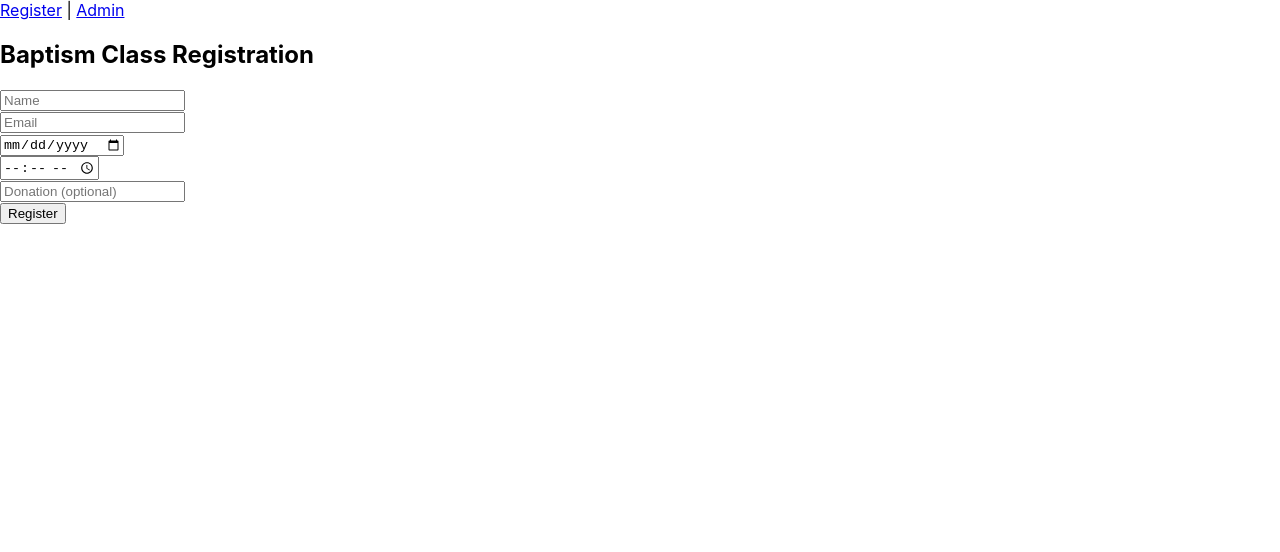
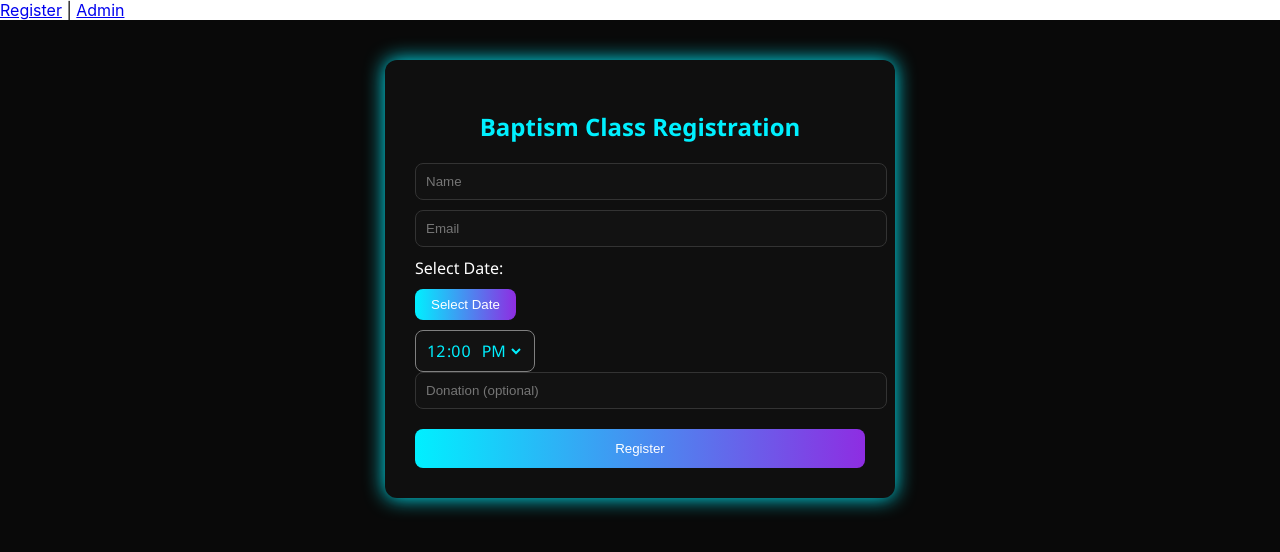
Before and after one commit to ambrenn23/COMP401_G6, a React (Create React App) app in the folder client/: page / in a window 1280 px wide. Shown: the top 552 px of the page. Built offline with nearby package versions, Linux system fonts and the light colour scheme.

Commit message:
Add UI design to Register page

```diff
--- a/client/package.json
+++ b/client/package.json
@@ -7,10 +7,12 @@
     "@testing-library/jest-dom": "^6.6.3",
     "@testing-library/react": "^16.3.0",
     "@testing-library/user-event": "^13.5.0",
-    "react": "^19.1.0",
-    "react-dom": "^19.1.0",
+    "react": "^18.2.0",
+    "react-day-picker": "^9.6.7",
+    "react-dom": "^18.2.0",
     "react-router-dom": "^7.6.0",
     "react-scripts": "5.0.1",
+    "react-time-picker": "^7.0.0",
     "web-vitals": "^2.1.4"
   },
   "scripts": {
--- /dev/null
+++ b/client/src/components/calendar.js
@@ -0,0 +1,54 @@
+import * as React from "react";
+import { DayPicker } from "react-day-picker";
+import "react-day-picker/dist/style.css";
+
+export function Calendar({ selected, onSelect }) {
+  const [isOpen, setIsOpen] = React.useState(false);
+
+  const handleSelect = (date) => {
+    if (onSelect) onSelect(date);
+    if (date) {
+      setIsOpen(false);
+    }
+  };
+
+  return (
+    <div>
+      <button
+        style={{
+          background: "linear-gradient(to right, #00f0ff, #8e2de2)",
+          border: "none",
+          padding: "8px 16px",
+          borderRadius: "8px",
+          color: "#fff",
+          cursor: "pointer",
+          marginBottom: "10px",
+        }}
+        onClick={() => setIsOpen(true)}
+      >
+        {selected ? "Change Date" : "Select Date"}
+      </button>
+
+      {isOpen && (
+        <div
+          style={{
+            background: "#0f0f0f",
+            padding: "10px",
+            borderRadius: "8px",
+          }}
+        >
+          <DayPicker
+            mode="single"
+            selected={selected}
+            onSelect={handleSelect}
+            showOutsideDays
+            styles={{
+              day_selected: { backgroundColor: "#00f0ff", color: "#000" },
+              day_today: { fontWeight: "bold", color: "#00f0ff" },
+            }}
+          />
+        </div>
+      )}
+    </div>
+  );
+}
--- a/client/src/index.css
+++ b/client/src/index.css
@@ -1,13 +1,25 @@
 body {
   margin: 0;
-  font-family: -apple-system, BlinkMacSystemFont, 'Segoe UI', 'Roboto', 'Oxygen',
-    'Ubuntu', 'Cantarell', 'Fira Sans', 'Droid Sans', 'Helvetica Neue',
+  font-family: -apple-system, BlinkMacSystemFont, "Segoe UI", "Roboto", "Oxygen",
+    "Ubuntu", "Cantarell", "Fira Sans", "Droid Sans", "Helvetica Neue",
     sans-serif;
   -webkit-font-smoothing: antialiased;
   -moz-osx-font-smoothing: grayscale;
 }
 
 code {
-  font-family: source-code-pro, Menlo, Monaco, Consolas, 'Courier New',
+  font-family: source-code-pro, Menlo, Monaco, Consolas, "Courier New",
     monospace;
 }
+
+.react-time-picker__wrapper {
+  background-color: #121212;
+  border-radius: 8px;
+  border: 1px solid #333;
+  padding: 8px;
+  color: #00f0ff;
+}
+.react-time-picker__clock {
+  background-color: #0f0f0f;
+  color: #00f0ff;
+}
--- a/client/src/pages/Admin.js
+++ b/client/src/pages/Admin.js
@@ -1,31 +1,125 @@
 import { useEffect, useState } from "react";
 
 export default function Admin() {
-  const [data, setData] = useState([]);
+  const [students, setStudents] = useState([]);
+  const [editingStudent, setEditingStudent] = useState(null);
+
+  const fetchStudents = async () => {
+    const response = await fetch("http://127.0.0.1:5000/students");
+    const data = await response.json();
+    setStudents(data);
+  };
+
+  const handleDelete = async (id) => {
+    if (!window.confirm("Are you sure you want to delete this student?"))
+      return;
+    const response = await fetch(`http://127.0.0.1:5000/register/${id}`, {
+      method: "DELETE",
+    });
+    if (response.ok) {
+      alert(`Deleted student with id ${id}`);
+      fetchStudents();
+    } else {
+      alert("Failed to delete student.");
+    }
+  };
+
+  const handleEdit = (student) => {
+    setEditingStudent({ ...student });
+  };
+
+  const handleEditChange = (e) => {
+    setEditingStudent({ ...editingStudent, [e.target.name]: e.target.value });
+  };
+
+  const handleEditSubmit = async (e) => {
+    e.preventDefault();
+    const response = await fetch(
+      `http://127.0.0.1:5000/register/${editingStudent.id}`,
+      {
+        method: "PUT",
+        headers: { "Content-Type": "application/json" },
+        body: JSON.stringify(editingStudent),
+      }
+    );
+    if (response.ok) {
+      alert(`Student with id ${editingStudent.id} updated.`);
+      setEditingStudent(null);
+      fetchStudents();
+    } else {
+      alert("Failed to update student.");
+    }
+  };
 
   useEffect(() => {
-    fetch("http://127.0.0.1:5000/admin")  // Changed localhost to 127.0.0.1
-      .then((res) => {
-        if (!res.ok) throw new Error("Failed to fetch admin data");
-        return res.json();
-      })
-      .then((rows) => setData(rows))
-      .catch((err) => {
-        console.error("Admin fetch error:", err);
-      });
+    fetchStudents();
   }, []);
-
 
   return (
     <div>
-      <h2>Admin View</h2>
-      <ul>
-        {data.map((entry) => (
-          <li key={entry.id}>
-            {entry.name} ({entry.email}) - {entry.date}
-          </li>
-        ))}
-      </ul>
+      <h2>Admin Panel (Dummy Data)</h2>
+      {students.length === 0 ? (
+        <p>No students found.</p>
+      ) : (
+        <ul>
+          {students.map((student) => (
+            <li key={student.id}>
+              {student.name} ({student.email}) - {student.date} - {student.time}{" "}
+              - {student.donation}
+              <button onClick={() => handleDelete(student.id)}>Delete</button>
+              <button onClick={() => handleEdit(student)}>Edit</button>
+            </li>
+          ))}
+        </ul>
+      )}
+
+      {editingStudent && (
+        <form onSubmit={handleEditSubmit}>
+          <h3>Edit Student</h3>
+          <input
+            name="name"
+            value={editingStudent.name}
+            onChange={handleEditChange}
+            required
+          />
+          <br />
+          <input
+            name="email"
+            value={editingStudent.email}
+            onChange={handleEditChange}
+            required
+          />
+          <br />
+          <input
+            name="date"
+            type="date"
+            value={editingStudent.date}
+            onChange={handleEditChange}
+            required
+          />
+          <br />
+          <input
+            name="time"
+            type="time"
+            value={editingStudent.time}
+            onChange={handleEditChange}
+            required
+          />
+          <br />
+          <input
+            name="donation"
+            type="number"
+            min="0"
+            value={editingStudent.donation}
+            onChange={handleEditChange}
+          />
+          <br />
+          <button type="submit">Save</button>
+          <button type="button" onClick={() => setEditingStudent(null)}>
+            Cancel
+          </button>
+        </form>
+      )}
     </div>
   );
 }
--- a/client/src/pages/Register.js
+++ b/client/src/pages/Register.js
@@ -1,74 +1,153 @@
 import { useState } from "react";
+import { Calendar } from "../components/calendar";
+import TimePicker from "react-time-picker";
+import "react-time-picker/dist/TimePicker.css";
 
 export default function Register() {
   const [form, setForm] = useState({
     name: "",
     email: "",
-    date: "",
-    time: "",
+    time: "12:00",
     donation: "",
   });
+  const [selectedDate, setSelectedDate] = useState();
 
-  const handleSubmit = async (e) => {
+  const handleChange = (e) => {
+    setForm({ ...form, [e.target.name]: e.target.value });
+  };
+
+  const handleSubmit = (e) => {
     e.preventDefault();
-    try {
-      const response = await fetch("http://127.0.0.1:5000/register", {
-        method: "POST",
-        headers: { "Content-Type": "application/json" },
-        body: JSON.stringify(form),
-      });
 
-      if (response.ok) {
-        console.log("Form submitted successfully");
-      } else {
-        console.error("Failed to submit form");
+    if (!selectedDate) {
+      alert("Please select a date.");
+      return;
     }
-    } catch (err) {
-      console.error("Error submitting form:", err);
-    }
+
+    const formattedForm = {
+      ...form,
+      date: selectedDate.toISOString().split("T")[0],
+    };
+
+    console.log("Simulated form data:", formattedForm);
+    alert("Registration simulated. Check console for data.");
   };
 
   return (
+    <div
+      style={{ background: "#090909", minHeight: "100vh", paddingTop: "40px" }}
+    >
+      <div
+        style={{
+          background: "#0f0f0f",
+          color: "#fff",
+          padding: "30px",
+          borderRadius: "12px",
+          boxShadow: "0 0 20px #00f0ff",
+          maxWidth: "450px",
+          margin: "0 auto",
+          fontFamily: "'Segoe UI', Tahoma, Geneva, Verdana, sans-serif",
+        }}
+      >
+        <h2
+          style={{
+            textAlign: "center",
+            marginBottom: "20px",
+            color: "#00f0ff",
+          }}
+        >
+          Baptism Class Registration
+        </h2>
         <form onSubmit={handleSubmit}>
-      <h2>Baptism Class Registration</h2>
           <input
+            name="name"
             placeholder="Name"
             value={form.name}
-        onChange={(e) => setForm({ ...form, name: e.target.value })}
+            onChange={handleChange}
             required
+            style={{
+              width: "100%",
+              marginBottom: "10px",
+              padding: "10px",
+              borderRadius: "8px",
+              border: "1px solid #333",
+              background: "#121212",
+              color: "#fff",
+            }}
           />
-      <br />
           <input
+            name="email"
+            type="email"
             placeholder="Email"
-        type="email"
             value={form.email}
-        onChange={(e) => setForm({ ...form, email: e.target.value })}
+            onChange={handleChange}
             required
+            style={{
+              width: "100%",
+              marginBottom: "10px",
+              padding: "10px",
+              borderRadius: "8px",
+              border: "1px solid #333",
+              background: "#121212",
+              color: "#fff",
+            }}
           />
-      <br />
+
+          <label style={{ display: "block", marginBottom: "10px" }}>
+            Select Date:
+          </label>
+          <Calendar selected={selectedDate} onSelect={setSelectedDate} />
+          {selectedDate && (
+            <p style={{ marginTop: "10px", color: "#00f0ff" }}>
+              Selected Date: {selectedDate.toLocaleDateString()}
+            </p>
+          )}
+
+          <TimePicker
+            onChange={(value) => setForm({ ...form, time: value })}
+            value={form.time}
+            clearIcon={null}
+            clockIcon={null}
+            disableClock={true}
+          />
+
           <input
-        type="date"
-        value={form.date}
-        onChange={(e) => setForm({ ...form, date: e.target.value })}
-        required
-      />
-      <br />
-      <input
-        type="time"
-        value={form.time}
-        onChange={(e) => setForm({ ...form, time: e.target.value })}
-        required
-      />
-      <br />
-      <input
-        placeholder="Donation (optional)"
+            name="donation"
             type="number"
             min="0"
+            placeholder="Donation (optional)"
             value={form.donation}
-        onChange={(e) => setForm({ ...form, donation: e.target.value })}
+            onChange={handleChange}
+            style={{
+              width: "100%",
+              marginBottom: "10px",
+              padding: "10px",
+              borderRadius: "8px",
+              border: "1px solid #333",
+              background: "#121212",
+              color: "#fff",
+            }}
           />
-      <br />
-      <button type="submit">Register</button>
+          <button
+            type="submit"
+            style={{
+              background: "linear-gradient(to right, #00f0ff, #8e2de2)",
+              border: "none",
+              padding: "12px",
+              borderRadius: "8px",
+              color: "#fff",
+              cursor: "pointer",
+              width: "100%",
+              marginTop: "10px",
+              transition: "all 0.3s",
+            }}
+            onMouseOver={(e) => (e.target.style.filter = "brightness(1.2)")}
+            onMouseOut={(e) => (e.target.style.filter = "brightness(1)")}
+          >
+            Register
+          </button>
         </form>
+      </div>
+    </div>
   );
 }
```
Also changed, not shown: 1 other file (tests, documents, lock files or other folders). Lines whose indentation alone changed are shown as unchanged.
